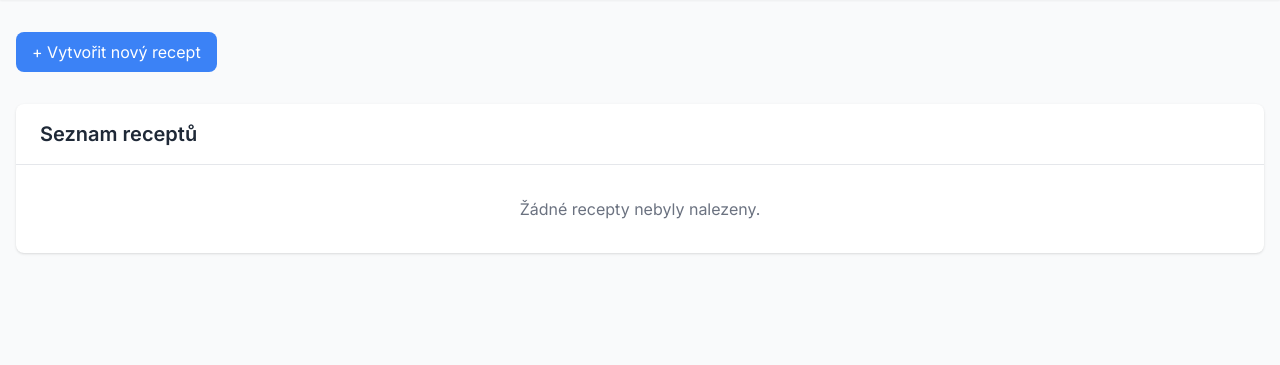
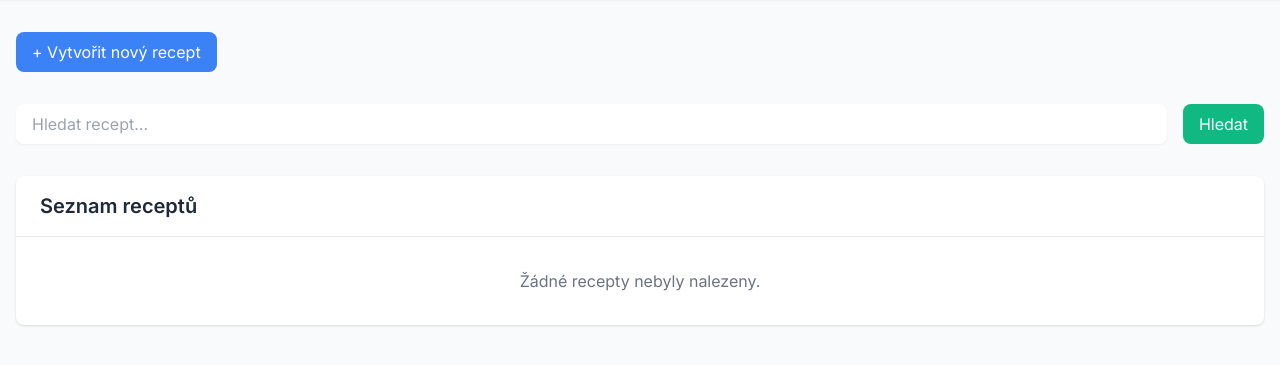
Before and after one commit to stepanvalic/recipes-db, a Flask app: page / in a window 1280 px wide. Shown: the part 84-449 px from the top of the page. Run offline with Flask 3, Linux system fonts and the light colour scheme; some libraries are stand-ins or nearby versions.

Commit message:
more edits, search bar, ...

```diff
--- a/app/routes.py
+++ b/app/routes.py
@@ -9,7 +9,11 @@
 
 @app.route('/')
 def index():
-    recipes = session.query(Recipe).all()
+    search = request.args.get('search')
+    if search:
+        recipes = session.query(Recipe).filter(Recipe.name.contains(search)).all()
+    else:
+        recipes = session.query(Recipe).all()
     return render_template('index.html', recipes=recipes)
 
 @app.route('/create', methods=['GET', 'POST'])
@@ -32,7 +36,6 @@
 
             file_path = os.path.join(recipe_folder, filename)
 
-            # Check for duplicate filenames
             base, ext = os.path.splitext(filename)
             counter = 1
             while os.path.exists(file_path):
--- a/app/templates/base.html
+++ b/app/templates/base.html
@@ -1,5 +1,5 @@
 <!DOCTYPE html>
-<html lang="en">
+<html lang="cs">
 <head>
     <meta charset="UTF-8">
     <meta name="viewport" content="width=device-width, initial-scale=1.0">
--- a/app/templates/index.html
+++ b/app/templates/index.html
@@ -30,23 +30,28 @@
 </head>
 <body class="bg-gray-50 font-sans">
     <div class="min-h-screen flex flex-col">
-        <!-- Header -->
         <header class="bg-white shadow-sm">
             <div class="container mx-auto px-4 py-6">
                 <h1 class="text-3xl font-bold text-gray-800">🍳 Recepty</h1>
             </div>
         </header>
 
-        <!-- Main Content -->
         <main class="flex-grow container mx-auto px-4 py-8">
-            <!-- Action Buttons -->
             <div class="flex flex-col sm:flex-row gap-4 mb-8">
                 <a href="{{ url_for('create') }}" class="bg-primary-500 hover:bg-primary-600 text-white font-medium py-2 px-4 rounded-lg transition duration-200 text-center">
                     + Vytvořit nový recept
                 </a>
             </div>
 
-            <!-- Recipes List -->
+            <div class="mb-8">
+                <form action="/" method="get" class="flex items-center">
+                    <input type="text" name="search" placeholder="Hledat recept..." class="w-full px-4 py-2 rounded-lg shadow-sm focus:ring focus:ring-primary-500 focus:outline-none">
+                    <button type="submit" class="ml-4 bg-secondary-500 hover:bg-secondary-600 text-white font-medium py-2 px-4 rounded-lg transition duration-200">
+                        Hledat
+                    </button>
+                </form>
+            </div>
+
             <div class="bg-white rounded-lg shadow overflow-hidden">
                 <div class="px-6 py-4 border-b border-gray-200">
                     <h2 class="text-xl font-semibold text-gray-800">Seznam receptů</h2>
--- a/run.py
+++ b/run.py
@@ -1,4 +1,4 @@
 from app import app
 
 if __name__ == '__main__':
-    app.run(debug=True, port=app.config['PORT'])
+    app.run(debug=True, host='0.0.0.0', port=app.config['PORT'])
```
Also changed, not shown: app/forms.py (+4 -4 lines), app/templates/create.html (+0 -42 lines), app/templates/recipe.html (+0 -20 lines), app/static/cooking-emoji.svg (added), 1 other file.
